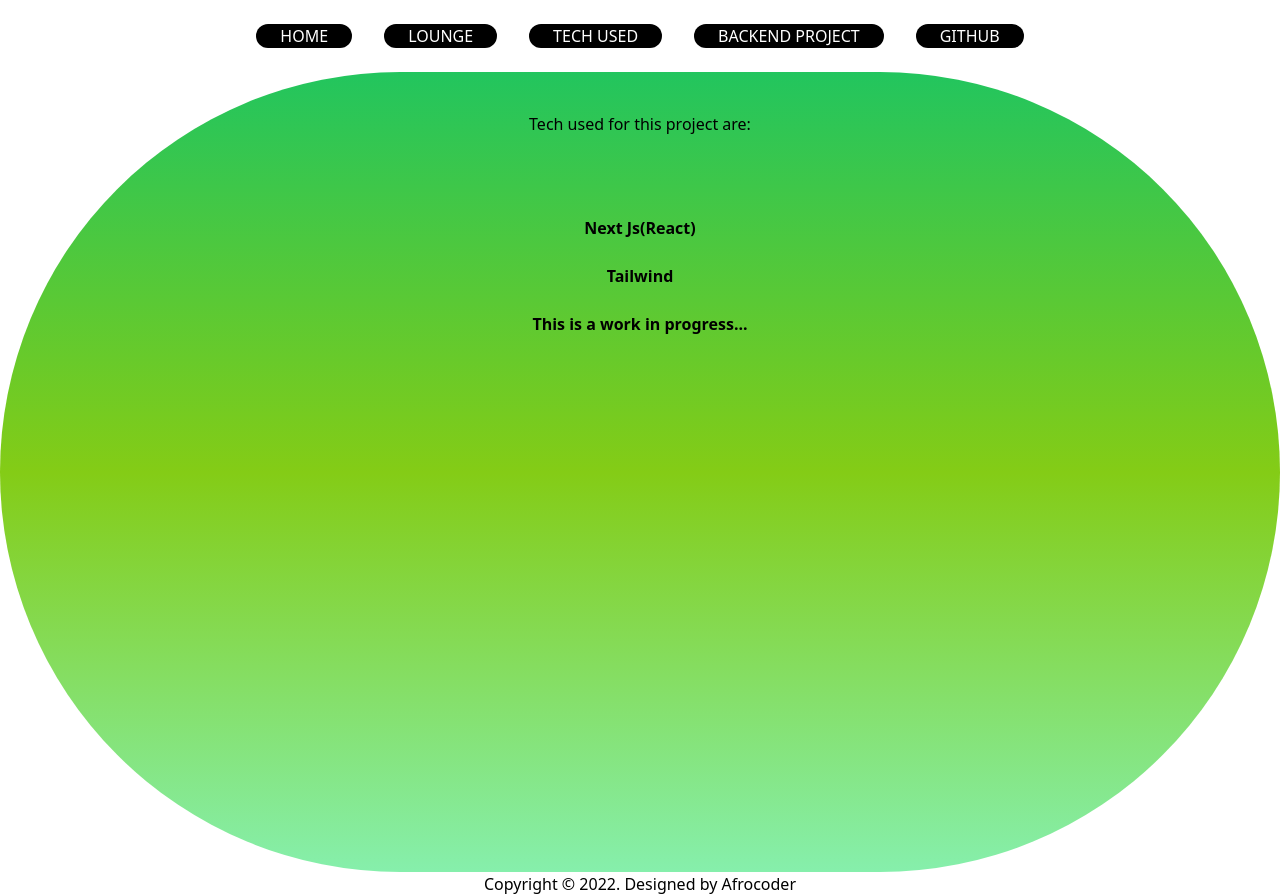
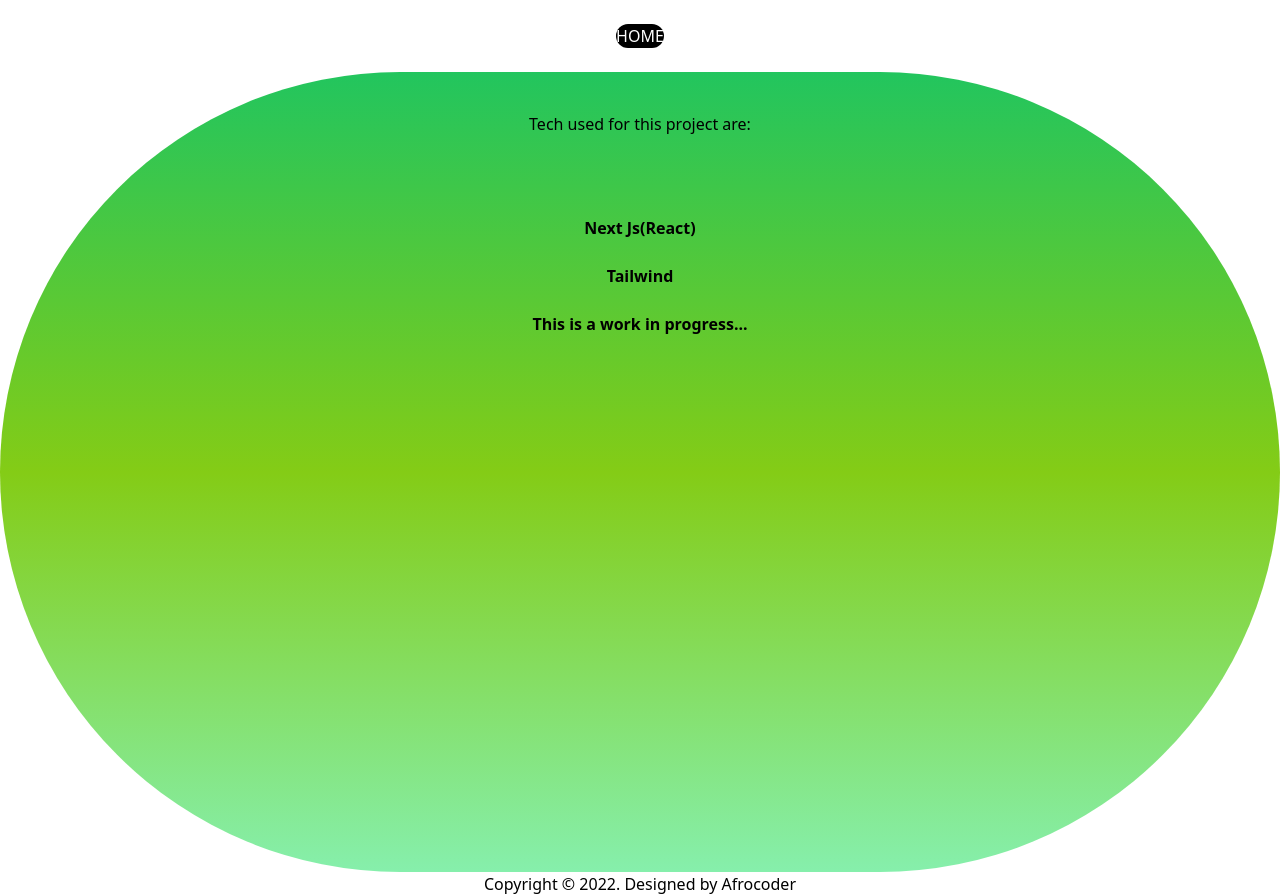
Before and after one commit to eleshinlomo/frontend-react-with-ui, a Next.js app: page /tech in a window 1280 px wide. Built offline with nearby package versions, Linux system fonts and the light colour scheme.

Commit message:
Update NavBar.js

```diff
--- a/components/NavBar.js
+++ b/components/NavBar.js
@@ -1,6 +1,11 @@
+import {useRouter} from 'next/router'
 
 
 const NavBar = () => {
+
+  const router = useRouter()
+  const home = ()=>router.push('/')
+
   return (
     <nav>
 
@@ -8,14 +13,14 @@ const NavBar = () => {
 
 
             <div class=" space-x-6 flex flex-col  mx-0 items-center justify-center bg-white">
-            <ul class='flex space-x-8'>
-            <li class='bg-black rounded-full px-6 text-center text-white hover:bg-blue-800 active:bg-white focus:bg-pink' ><a href="/">HOME</a></li>
-            <li class='bg-black rounded-full px-6 text-center text-white hover:bg-blue-800 active:bg-white focus:bg-pink' ><a href="/lounge">LOUNGE</a></li>
-            <li class='bg-black rounded-full px-6 text-center text-white hover:bg-blue-800 active:bg-white focus:bg-pink' ><a href="/tech">TECH USED</a></li>
-            <li class='bg-black rounded-full px-6 text-center text-white hover:bg-blue-800 active:bg-white focus:bg-pink' ><a href="https://node-b46a.onrender.com/blogs">BACKEND PROJECT</a></li>
-            <li class='bg-black rounded-full px-6 text-center text-white hover:bg-blue-800 active:bg-white focus:bg-pink' ><a href="https://github.com/eleshinlomo/frontend-react-with-ui">GITHUB</a></li>
+            <span class='flex space-x-8'>
 
-            </ul>
+            <button onClick={home} class="text-white bg-black rounded-full space-x-8 mx-8">HOME</button>
+
+
+
+
+            </span>
 
             </div>
 
```
